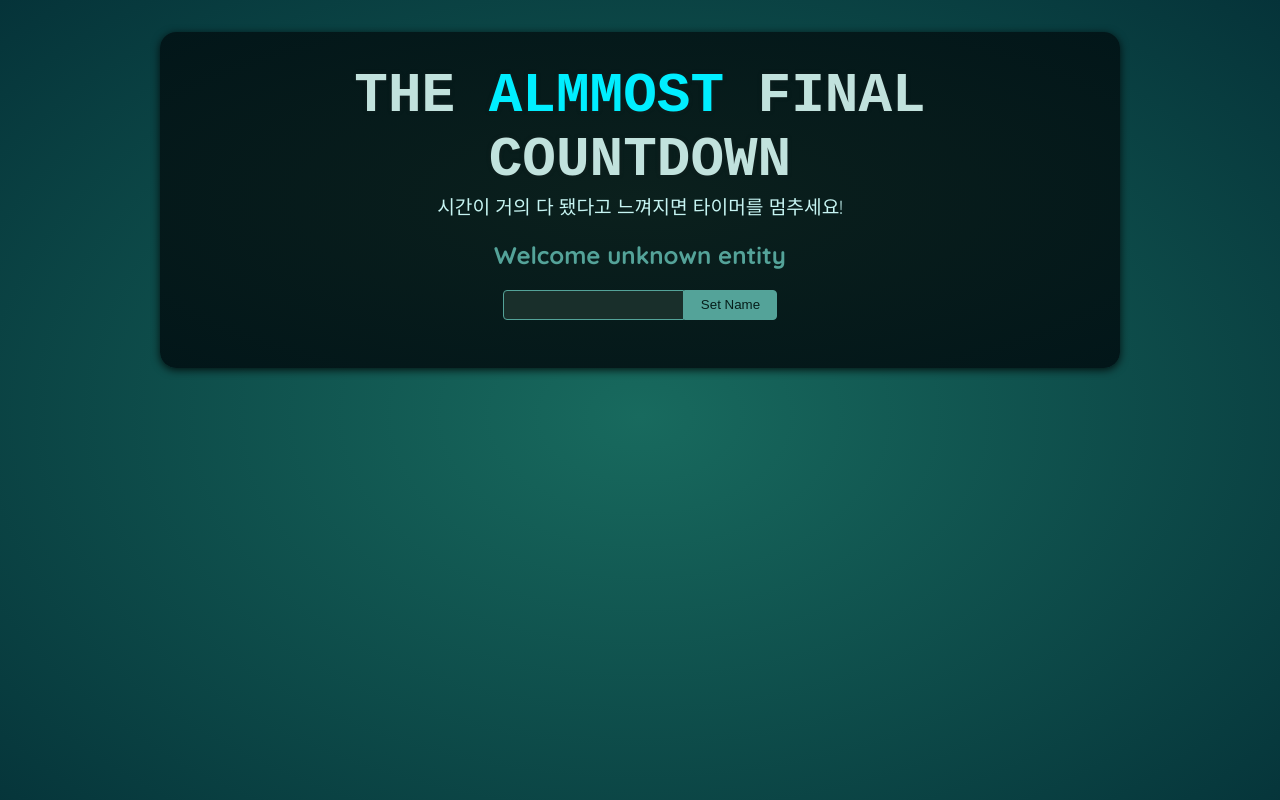
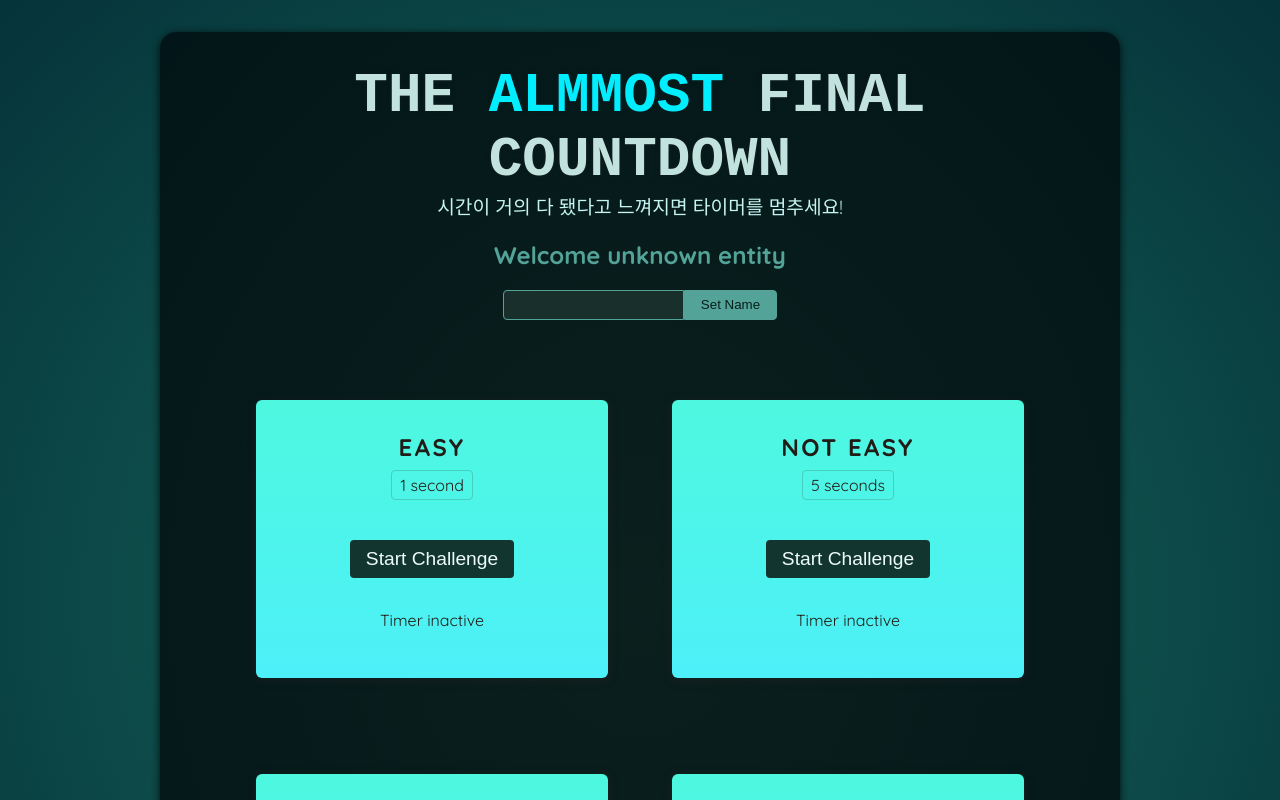
Before and after one commit to Choring/REFS, a React (Vite) app: page / in a window 1280 px wide. Shown: the top 800 px of the page. Built offline with nearby package versions, Linux system fonts and the light colour scheme; a web font is replaced by a local one.

Commit message:
TimeChallenge 컴포넌트 추가

```diff
--- a/src/App.tsx
+++ b/src/App.tsx
@@ -1,11 +1,18 @@
 import { Player } from "./components/Player"
 import { Header } from "./components/Layout/Header"
+import { TimerChallenge } from "./components/TimerChallenge"
 function App() {
 
   return (
     <>
       <Header />
       <Player />
+      <div id="challenges">
+        <TimerChallenge title="Easy" targetTime={1} />
+        <TimerChallenge title="Not easy" targetTime={5} />
+        <TimerChallenge title="Getting tough" targetTime={10} />
+        <TimerChallenge title="Pros only" targetTime={15} />
+      </div>
     </>
   )
 }
--- /dev/null
+++ b/src/components/TimerChallenge.tsx
@@ -0,0 +1,42 @@
+import { useState, useRef } from "react";
+
+type Props = {
+    title: string;
+    targetTime: number;
+}
+
+export const TimerChallenge = ({title, targetTime}: Props) => {
+    const timer = useRef<number | undefined>(undefined);
+    const [timerStarted, setTimerStarted] = useState(false);
+    const [timerExpired, setTimerExpired] = useState(false);
+
+
+    const handleStart = () => {
+        timer.current = setTimeout(() =>{
+            setTimerExpired(true);
+        }, targetTime * 1000);
+
+        setTimerStarted(true);
+    }
+    const handleStop = () => {
+        clearTimeout(timer.current);
+    }
+
+  return (
+    <section className="challenge">
+        <h2>{title}</h2>
+        {timerExpired && <p>You lost!</p>}
+        <p className="challenge-time">
+            {targetTime} second{targetTime >  1 ? "s" : ""}
+        </p>
+        <p>
+            <button onClick={timerStarted ? handleStop : handleStart }>
+               {timerStarted ? "Stop" : "Start"} Challenge
+            </button>
+        </p>
+        <p className={timerStarted ? "active" : undefined}>
+          {timerStarted ? "Time is running..." : "Timer inactive"}
+        </p>
+    </section>
+  )
+}
```
